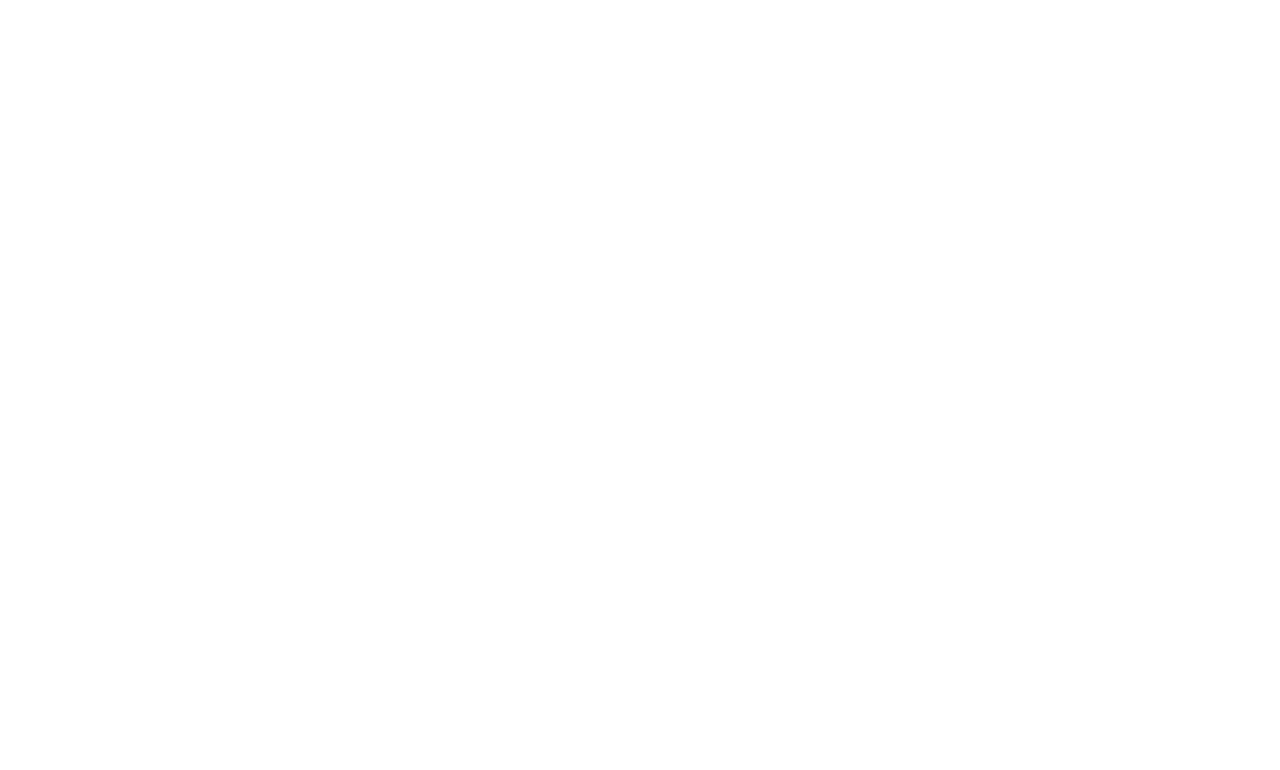
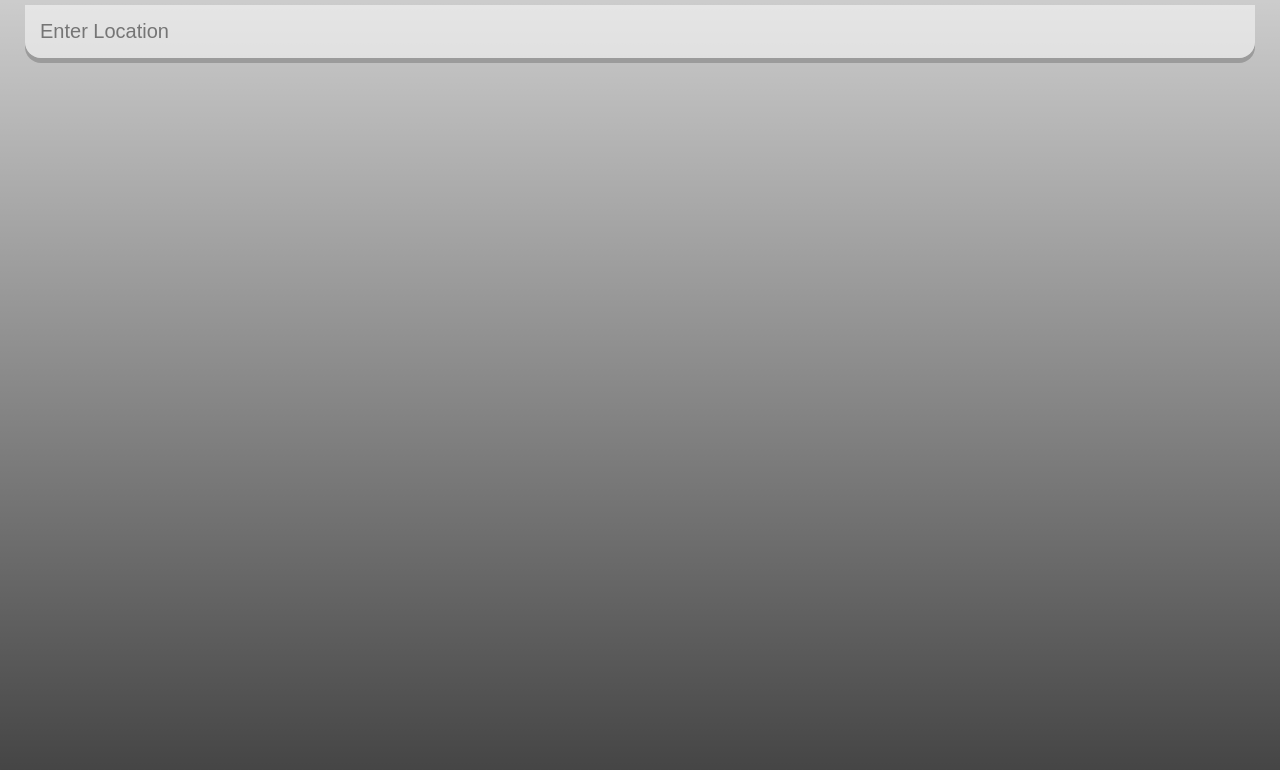
Before and after one commit to swarina/Weather-App-React, a React (Create React App) app: page / in a window 1280 px wide. Shown: the top 770 px of the page. Built offline with nearby package versions, Linux system fonts and the light colour scheme.

Commit message:
Add necessary styling

```diff
--- a/src/App.js
+++ b/src/App.js
@@ -1,9 +1,23 @@
-import React from 'react';
+import React from "react";
+
+//API
+const api = {
+  key: "e32b604e9e53656e3f87f1ff8f73ccfe",
+  base: "https://api.openweathermap.org/data/2.5/",
+};
 
 function App() {
   return (
-    <div className="App">
-
+    <div className="app">
+      <main>
+        <div className="search-box">
+          <input
+            type="text"
+            className="search-bar"
+            placeholder="Enter Location"
+          />
+        </div>
+      </main>
     </div>
   );
 }
--- a/src/index.css
+++ b/src/index.css
@@ -1,13 +1,61 @@
-body {
+* {
   margin: 0;
-  font-family: -apple-system, BlinkMacSystemFont, 'Segoe UI', 'Roboto', 'Oxygen',
-    'Ubuntu', 'Cantarell', 'Fira Sans', 'Droid Sans', 'Helvetica Neue',
-    sans-serif;
-  -webkit-font-smoothing: antialiased;
-  -moz-osx-font-smoothing: grayscale;
+  padding: 0;
+  box-sizing: border-box;
 }
 
-code {
-  font-family: source-code-pro, Menlo, Monaco, Consolas, 'Courier New',
-    monospace;
+body {
+  font-family: "montseratt", sans-serif;
 }
+
+.app {
+  /* background-image: url("./assets/cold-bg.jpg"); */
+  background-size: cover;
+  background-position: bottom;
+  transition: 0.4 ease-out;
+}
+
+.app.warm {
+  /* background-image: url("./assets/warm-bg.jpg"); */
+}
+
+main {
+  min-height: 100vh;
+  background-image: linear-gradient(
+    to bottom,
+    rgba(0, 0, 0, 0.2),
+    rgba(0, 0, 0, 0.75)
+  );
+  padding: 25px;
+}
+
+.search-box {
+  width: 100%;
+  margin: 0 0 75px;
+}
+
+.search-box .search-bar {
+  display: block;
+  width: 100%;
+  padding: 15px;
+
+  appearance: none;
+  background: none;
+  border: none;
+  outline: none;
+
+  background-color: rgba(255, 255, 255, 0.5);
+  border-radius: 0px 0px 16px 16px;
+  margin-top: -20px;
+
+  box-shadow: 0px 5px rgba(0, 0, 0, 0.2);
+
+  color: #313131;
+  font-size: 20px;
+
+  transition: 0.4s ease;
+}
+
+.search-box .search-bar:focus {
+  background-color: rgba(255, 255, 255, 0.75);
+}
```
Also changed, not shown: src/assets/warm-bg.jpg (added).
